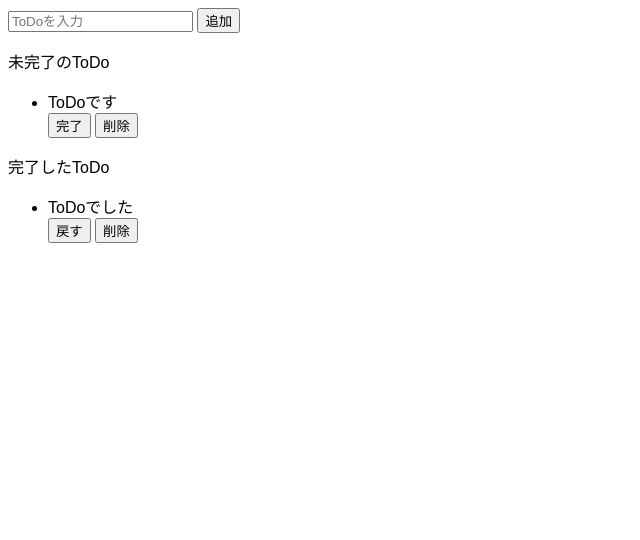
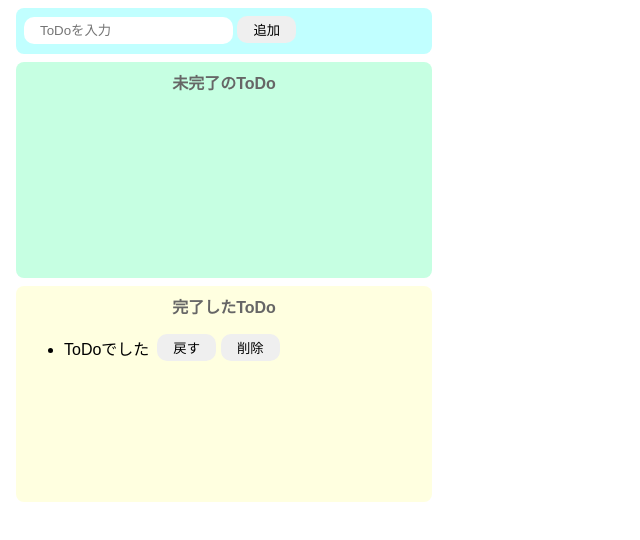
Before and after one commit to nora250/Session5, a website built with Parcel: page index.html in a window 1280 px wide. Shown: the whole page, without its empty margins (0-640 px from the left). Built offline with nearby package versions, Linux system fonts and the light colour scheme.

Commit message:
新規ToDO作成、未完了ToDoの書き換えまで

```diff
--- a/index.html
+++ b/index.html
@@ -5,24 +5,29 @@
     <meta charset="UTF-8" />
   </head>
   <body>
-    <div　class="input-area">
-      <input placeholder="ToDoを入力" />
-      <button>追加</button>
+    <div class="input-area">
+      <input id="add-text" placeholder="ToDoを入力" />
+      <button id="add-button">追加</button>
     </div>
     <div class="imcomplate-area">
-      <p>未完了のToDo</p>
-      <ul>
-        <div>
+      <p class="title">未完了のToDo</p>
+      <ul id="imcomplate-list">
+        <!-- <div class="list-row">
           <li>ToDoです</li>
           <button>完了</button>
           <button>削除</button>
         </div>
+        <div class="list-row">
+          <li>ToDoです</li>
+          <button>完了</button>
+          <button>削除</button>
+        </div> -->
       </ul>
     </div>
     <div class="complate-area">
-      <p>完了したToDo</p>
+      <p class="title">完了したToDo</p>
       <ul>
-        <div>
+        <div class="list-row">
           <li>ToDoでした</li>
           <button>戻す</button>
           <button>削除</button>
--- a/src/index.js
+++ b/src/index.js
@@ -1 +1,26 @@
 import "./styles.css";
+
+const onClickAdd = () => {
+  //テキストボックスの値を取得し、初期化する
+  const inputtext = document.getElementById("add-text").value;
+  document.getElementById("add-text").value = "";
+
+  //div作成
+  const div = document.createElement("div");
+  div.className = "list-row";
+
+  //liタグ作成
+  const li = document.createElement("li");
+  li.innerText = inputtext;
+
+  //divタグの子要素に各要素を設定
+  div.appendChild(li);
+  //console.log(div);
+
+  //未完了リストに追加
+  document.getElementById("imcomplate-list").appendChild(div);
+};
+
+document
+  .getElementById("add-button")
+  .addEventListener("click", () => onClickAdd());
--- a/src/styles.css
+++ b/src/styles.css
@@ -1,3 +1,67 @@
 body {
   font-family: sans-serif;
 }
+
+input {
+  border-radius: 10px;
+  border: none;
+  padding: 6px 16px;
+  outline: none;
+}
+
+button {
+  border-radius: 10px;
+  padding: 4px 16px;
+  border: none;
+  margin-right: 5px;
+}
+
+button:hover {
+  background-color: #ff7fff;
+  color: #fff;
+  cursor: pointer;
+}
+
+li {
+  margin-right: 8px;
+}
+
+.title {
+  text-align: center;
+  margin-top: 0px;
+  font-weight: bold;
+  color: #666;
+}
+
+.input-area {
+  background-color: #c1ffff;
+  width: 400px;
+  height: 30px;
+  padding: 8px;
+  margin: 8px;
+  border-radius: 8px;
+}
+
+.imcomplate-area {
+  background-color: #c6ffe2;
+  width: 400px;
+  min-height: 200px;
+  padding: 8px;
+  margin: 8px;
+  border-radius: 8px;
+}
+
+.complate-area {
+  background-color: #ffffe0;
+  width: 400px;
+  min-height: 200px;
+  padding: 8px;
+  margin: 8px;
+  border-radius: 8px;
+}
+
+.list-row {
+  display: flex;
+  align-items: center;
+  padding-bottom: 4px;
+}
```
